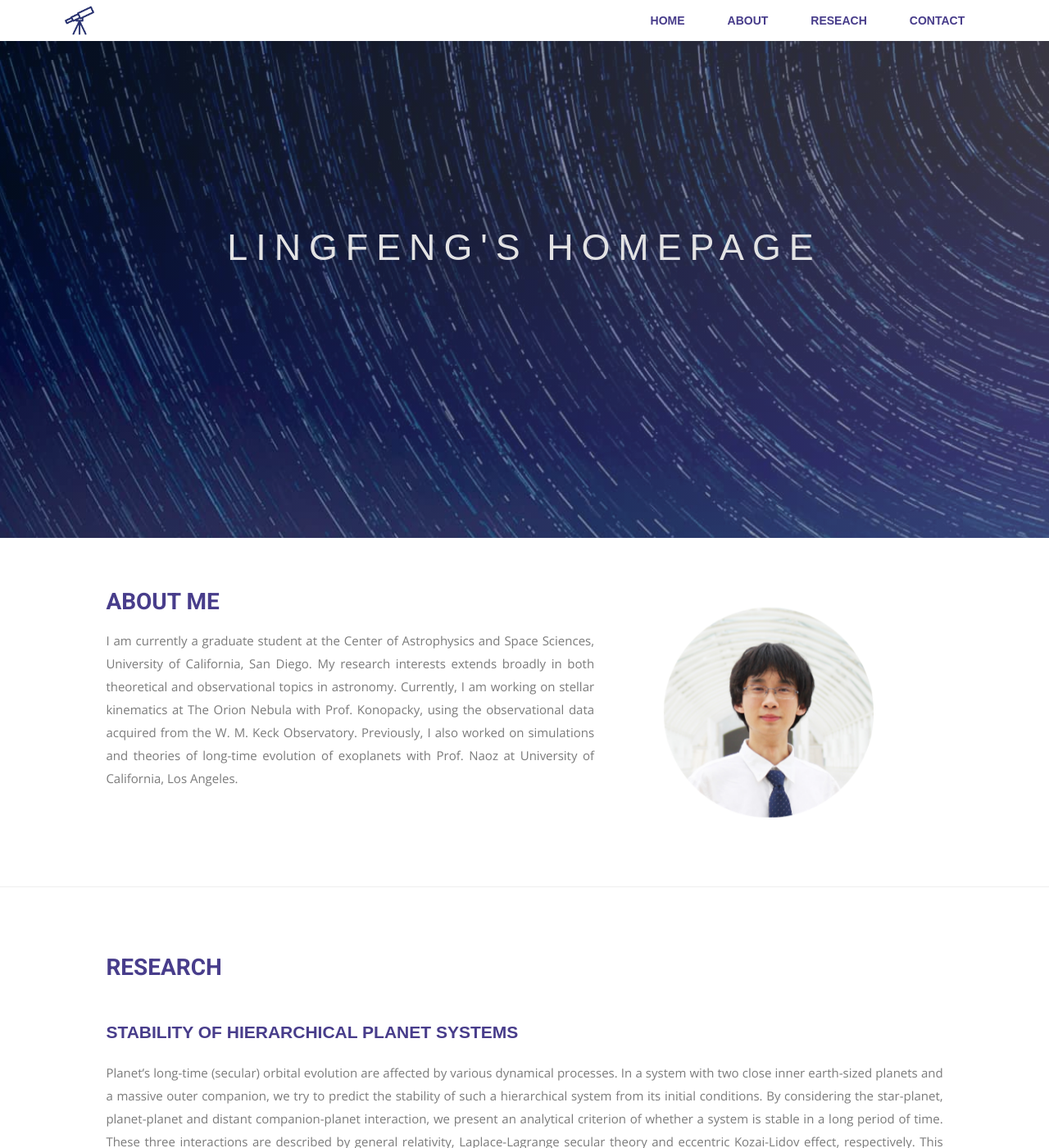
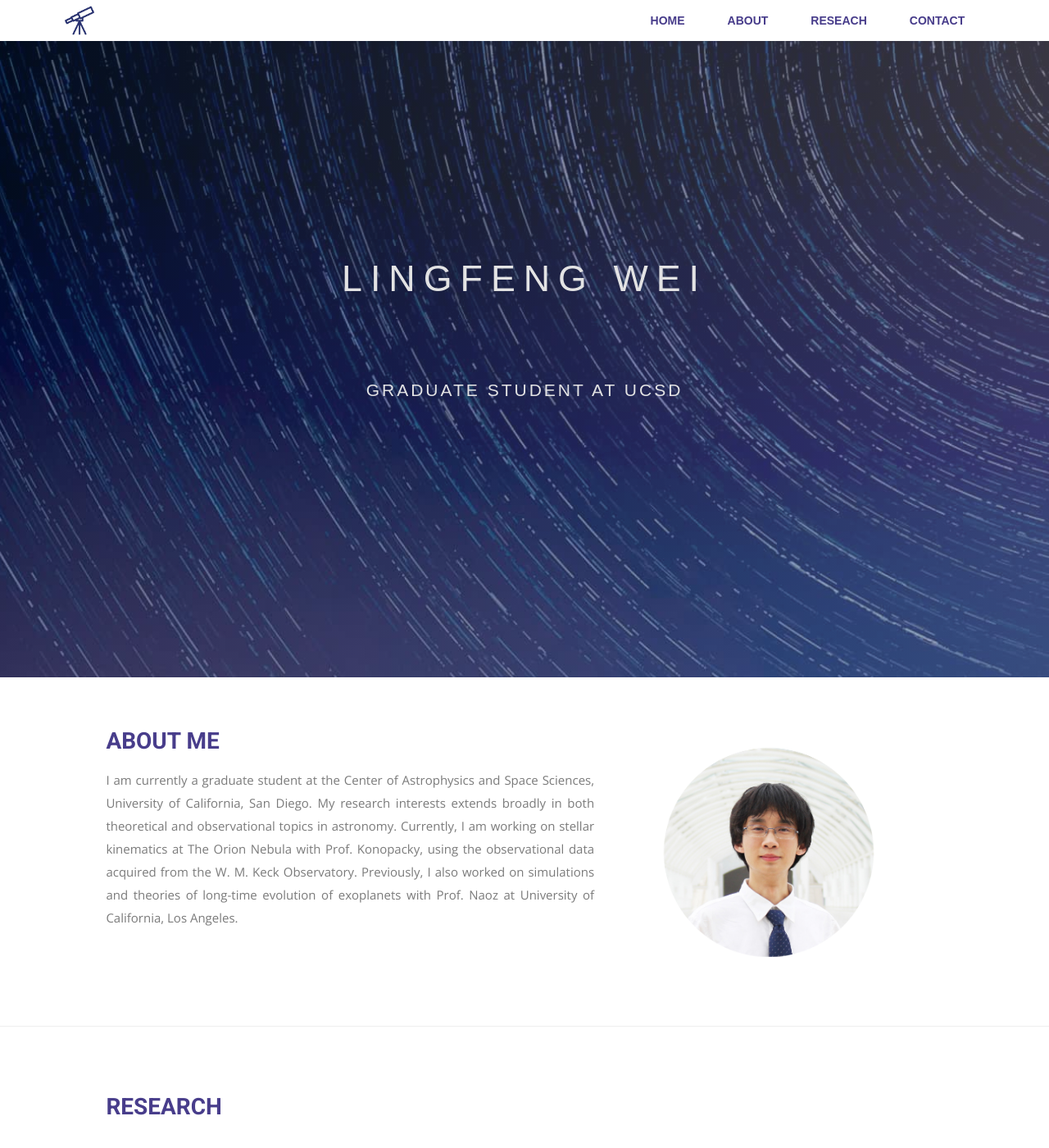
Before and after one commit to wei-lingfeng/lingfeng-wei.github.io, a Jekyll site: the page built from index.html, in a window 1280 px wide and 1400 px high. Shown: the whole window at 82% size. Built offline with Jekyll 4.4.1, drawn with Linux system fonts in a browser that asks for light colours; nearby versions of some CDN libraries; some web fonts are replaced.

Commit message:
add subtitle

```diff
--- a/css/airspace.css
+++ b/css/airspace.css
@@ -160,6 +160,7 @@ font header .navbar-default .navbar-nav li a:hover {
   font-weight: 300;
   letter-spacing: 3px;
   text-align: center;
+  padding-top: 5%;
 }
 /*--
 	module Start
--- a/css/responsive.css
+++ b/css/responsive.css
@@ -84,6 +84,10 @@ px      68    160    252    344    436    528    620    712    */
   #slider .block h1 {
     font-size: 200%;
     letter-spacing: 6px;
+  }
+  #slider .block p {
+    font-size: 100%;
+    padding-bottom: 2%;
   }
   /*--
 	portfolio Start
@@ -200,12 +204,21 @@ px      68    160    252    */
     #slider .block h1 {
       font-size: 120%;
       letter-spacing: 5px;
+      margin-bottom: 0;
+    }
+    #slider .block p {
+      font-size: 60%;
+      padding-bottom: 0;
     }
   }
   @media only screen and (min-width: 450px) {
     #slider .block h1 {
       font-size: 160%;
       letter-spacing: 5px;
+    }
+    #slider .block p {
+      font-size: 80%;
+      padding-bottom: 2%;
     }
   }
 
--- a/index.html
+++ b/index.html
@@ -10,7 +10,8 @@ permalink: /
     <div class="row">
       <div class="col-md-10 col-md-offset-2">
         <div class="block">
-          <h1 class="animated fadeInUp">LINGFENG'S HOMEPAGE</h1>
+          <h1 class="animated fadeInUp">LINGFENG WEI</h1>
+          <p class="animated fadeInUp">GRADUATE STUDENT AT UCSD</p>
         </div>
       </div>
     </div>
```
Also changed, not shown: css/bootstrap.min.css.
